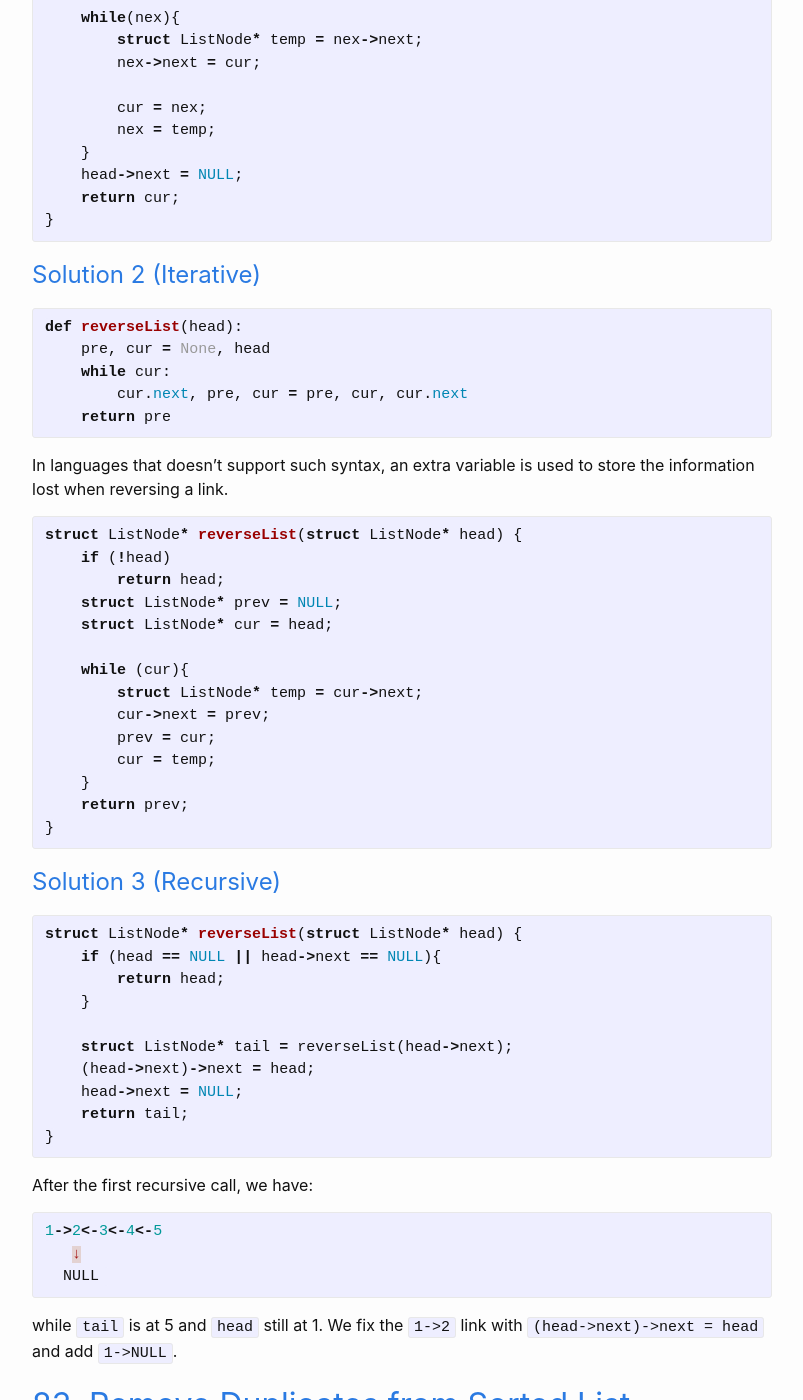
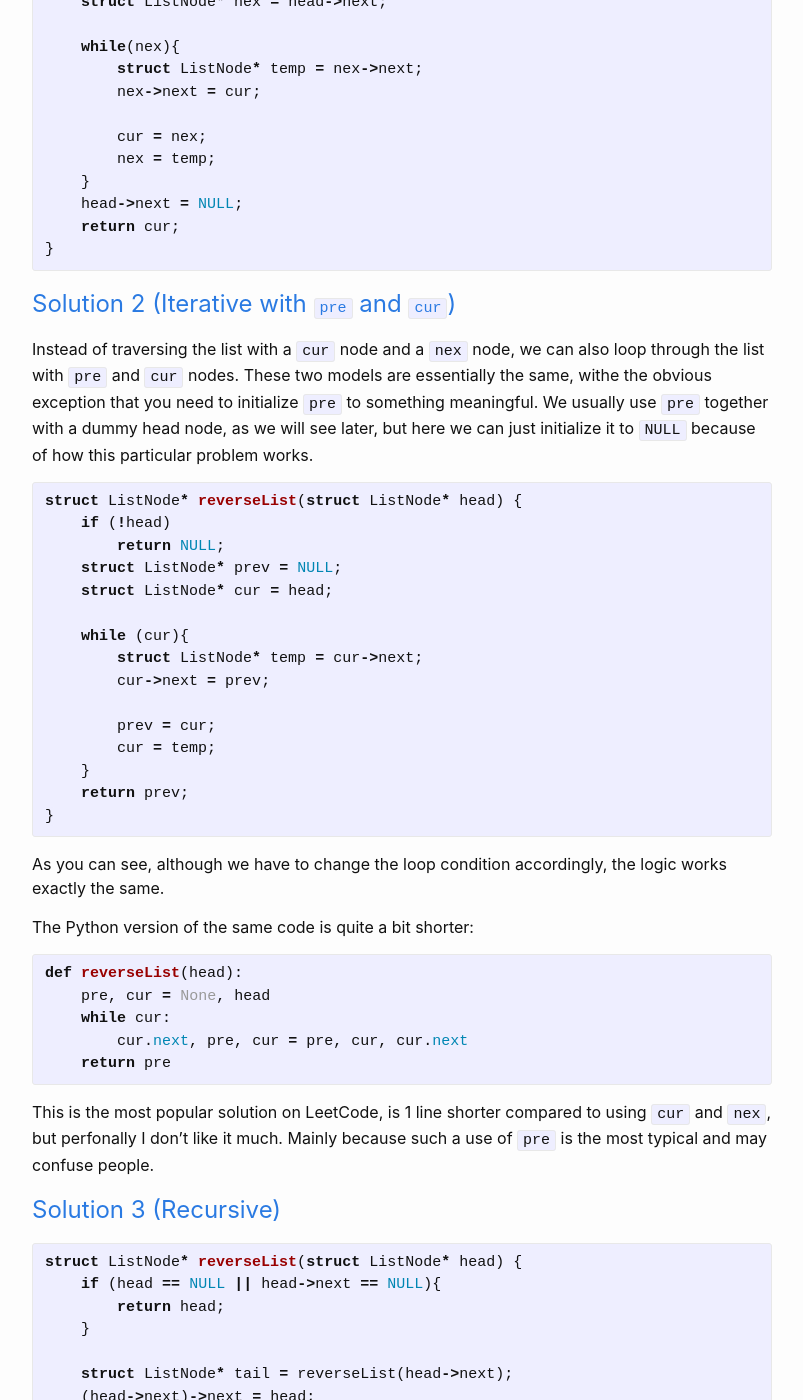
Before and after one commit to x7qiu/x7qiu.github.io, a Jekyll site: the page built from _posts/2019-04-07-LeetCode-LinkedList-part2.md, in a window 1280 px wide and 1400 px high, scrolled down 2369 px. Shown: the whole window, without its empty margins (238-1041 px from the left). Built offline with Jekyll 4.4.1, drawn with Linux system fonts in a browser that asks for light colours; some of the changed text lies outside the part shown.

Commit message:
add more to reverse ll

```diff
--- a/_posts/2019-04-07-LeetCode-LinkedList-part2.md
+++ b/_posts/2019-04-07-LeetCode-LinkedList-part2.md
@@ -12,7 +12,7 @@ This brings code complexity, as you need to keep track of more variables and tre
 
 1. **Design the inside of ``while`` loop**
 
-    In this step we ignore edge cases and focus on how to modify the body of the list to get the desired result.
+    In this step we ignore edge cases and focus on how to modify the body of the list. A ``cur`` node, initialized as the ``head`` node before we enter the loop, will always be the current node that we are working on.
 
 2. **Decide the break point for the loop**
 
@@ -32,12 +32,12 @@ Input:  ``1->2->3->4->5->NULL``
 
 Output: ``5->4->3->2->1->NULL``
 
-# Solution 1 (Iterative)
+# Solution 1 (Iterative with ``cur`` and ``nex``)
 Let's do the aforementioned steps:
 
 1. **Design the inside of while loop**
 
-    Image somewhere in the middle of the list we need to reverse ``B->C->D->E->...``. At this point we must already have a ``cur`` variable(used to traverse the list) and is pointing at ``B``. It is obvious that we need another variable, ``nex``, as the next element of ``cur`` so that we can reverse the ``B->C`` part with ``nex->next = cur``.
+    Image somewhere in the middle of the list we need to reverse ``B->C->D->E->...``. At this point we already have a ``cur`` variable pointing at ``B``. It is obvious that we need another variable, ``nex``, as the next element of ``cur`` so that we can reverse the ``B->C`` part with ``nex->next = cur``.
 
     Continue to loop and things become interesting. What we want now is to let ``cur`` point at C and ``nex`` point at D. But what cannot get a reference to ``D`` anymore because ``C->next`` is now pointing at ``B``. To solve this, we need an extra variable in the loop to store such information.
 
@@ -89,8 +89,30 @@ struct ListNode* reverseList(struct ListNode* head) {
     return cur;
 }{% endhighlight %}
 
+# Solution 2 (Iterative with ``pre`` and ``cur``)
+Instead of traversing the list with a ``cur`` node and a ``nex`` node, we can also loop through the list with ``pre`` and ``cur`` nodes. These two models are essentially the same, withe the obvious exception that you need to initialize ``pre`` to something meaningful. We usually use ``pre`` together with a dummy head node, as we will see later, but here we can just initialize it to ``NULL`` because of how this particular problem works.
 
-# Solution 2 (Iterative)
+{% highlight C %}
+struct ListNode* reverseList(struct ListNode* head) {
+    if (!head)
+        return NULL;
+    struct ListNode* prev = NULL;
+    struct ListNode* cur = head;
+
+    while (cur){
+        struct ListNode* temp = cur->next;
+        cur->next = prev;
+
+        prev = cur;
+        cur = temp;
+    }
+    return prev;
+}
+{% endhighlight %}
+As you can see, although we have to change the loop condition accordingly, the logic works exactly the same.
+
+The Python version of the same code is quite a bit shorter:
+
 {% highlight python %}
 def reverseList(head):
     pre, cur = None, head
@@ -98,25 +120,7 @@ def reverseList(head):
         cur.next, pre, cur = pre, cur, cur.next
     return pre
 {% endhighlight %}
-
-In languages that doesn't support such syntax, an extra variable is used to store the information lost when reversing a link.
-
-{% highlight C %}
-struct ListNode* reverseList(struct ListNode* head) {
-    if (!head)
-        return head;
-    struct ListNode* prev = NULL;
-    struct ListNode* cur = head;
-
-    while (cur){
-        struct ListNode* temp = cur->next;
-        cur->next = prev;
-        prev = cur;
-        cur = temp;
-    }
-    return prev;
-}
-{% endhighlight %}
+This is the most popular solution on LeetCode, is 1 line shorter compared to using ``cur`` and ``nex``, but perfonally I don't like it much. Mainly because such a use of ``pre`` is the most typical and may confuse people.
 
 # Solution 3 (Recursive)
 {% highlight C %}
```
